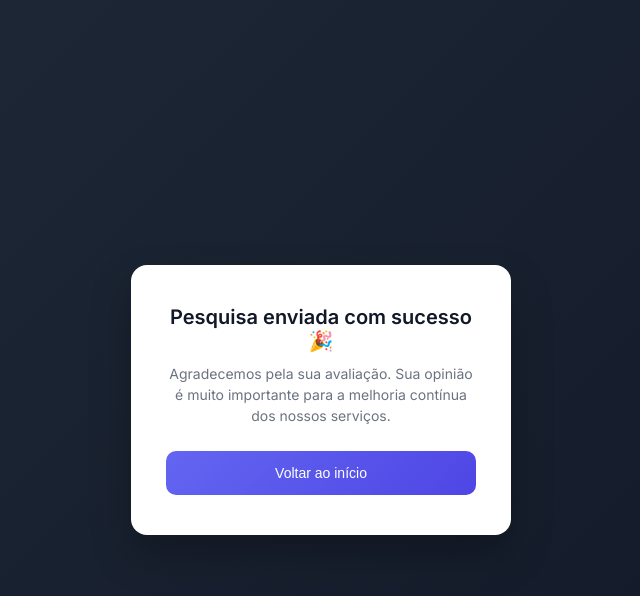
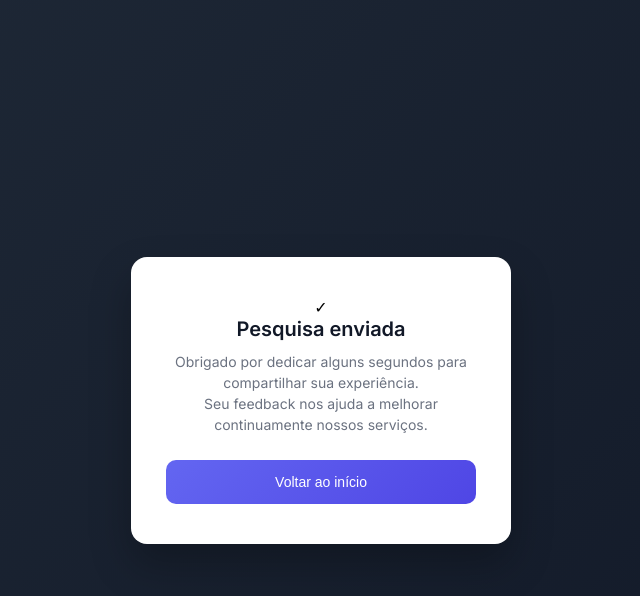
Before and after one commit to Trinddade/NPS---METRICS, a Flask app: page /obrigado in a window 1280 px wide. Shown: the top 596 px of the page, without its empty margins (319-959 px from the left). Run offline with Flask 3, Linux system fonts and the light colour scheme.

Commit message:
Adiciona templates HTML do fluxo da pesquisa NPS
Adiciona os arquivos HTML responsáveis pela interface da aplicação de pesquisa NPS.

Inclui:
- identificador_nps.html (formulário de identificação do respondente)
- pesquisa_nps.html (formulário da pesquisa de satisfação)
- obrigado.html (página de confirmação após envio)

Os templates seguem um design moderno com interface dark, layout em card,
efeito glassmorphism e melhorias de experiência do usuário.

```diff
--- a/templates/obrigado.html
+++ b/templates/obrigado.html
@@ -1,6 +1,8 @@
 <!DOCTYPE html>
 <html lang="pt-br">
+
 <head>
+
 <meta charset="UTF-8">
 <title>Pesquisa Enviada</title>
 
@@ -10,20 +12,34 @@
 </head>
 
 
-
 <body>
 
-<div class="card">
-    <h1>Pesquisa enviada com sucesso 🎉</h1>
-    <p class="subtitle">
-        Agradecemos pela sua avaliação.
-        Sua opinião é muito importante para a melhoria contínua dos nossos serviços.
-    </p>
+<div class="container">
 
-    <form action="/" method="get">
-        <button type="submit">Voltar ao início</button>
-    </form>
+    <div class="card">
+
+        <div class="success-icon">
+            ✓
+        </div>
+
+        <h1>Pesquisa enviada</h1>
+
+        <p class="subtitle">
+            Obrigado por dedicar alguns segundos para compartilhar sua experiência.
+            <br>
+            Seu feedback nos ajuda a melhorar continuamente nossos serviços.
+        </p>
+
+        <div class="divider"></div>
+
+        <form action="/" method="get">
+            <button class="btn">Voltar ao início</button>
+        </form>
+
+    </div>
+
 </div>
 
 </body>
+
 </html>
```
Also changed, not shown: templates/identificador_nps.html (+20 -3 lines), templates/pesquisa_nps.html (+14 -1 lines).
